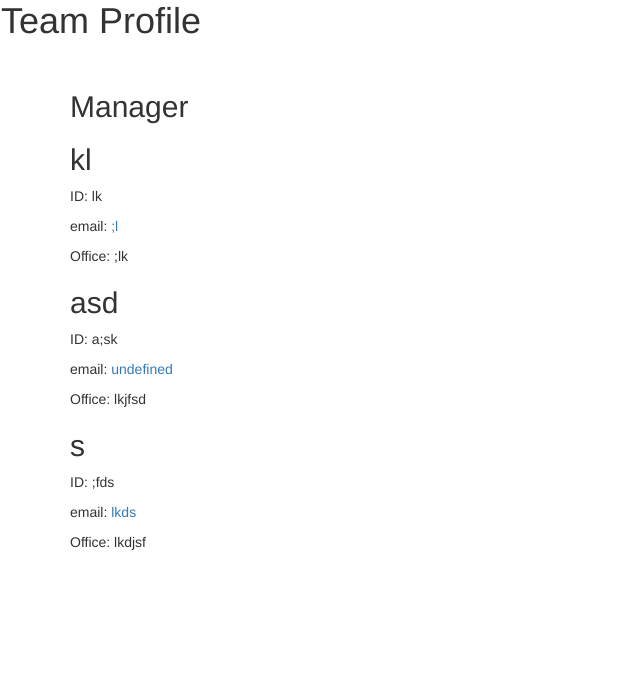
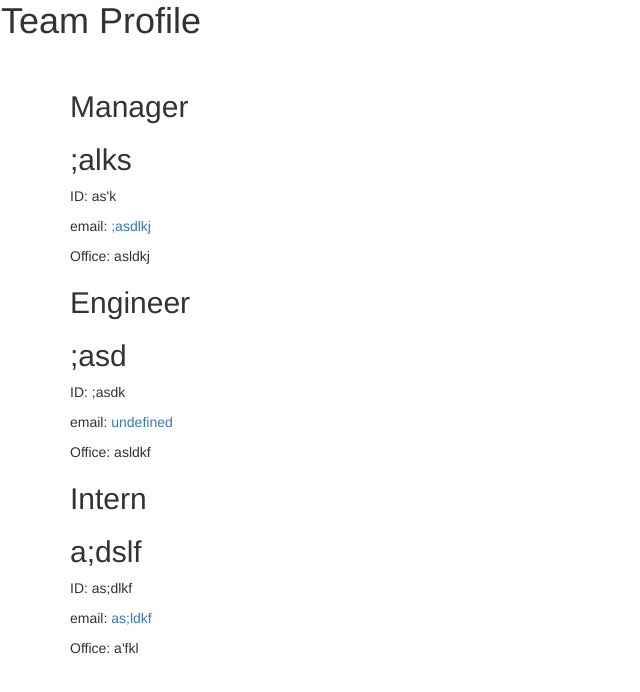
Before and after one commit to mollymontgomery/team_profile_generator, a website: page team.html in a window 1280 px wide. Shown: the whole page, without its empty margins (0-640 px from the left). Drawn offline with nearby package versions, Linux system fonts and the light colour scheme; files that its build step writes are made by us from their sources.

Commit message:
updated HTML and style sheet

```diff
--- a/src/page-template.js
+++ b/src/page-template.js
@@ -22,6 +22,7 @@ const generateTeam = (team) => {
         return `
     <div class="card col" style="width: 250px">
         <div class="card-header" style="width: 100%">
+        <h2>${Engineer.getRole()}</h2>
         <h2>${Engineer.getName()}</h2>
         </div>
         <div class="card-body">
@@ -38,6 +39,7 @@ const generateTeam = (team) => {
         return `
     <div class="card col" style="width: 250px">
         <div class="card-header" style="width: 100%">
+        <h2>${Intern.getRole()}</h2>
         <h2>${Intern.getName()}</h2>
         </div>
         <div class="card-body">
@@ -65,14 +67,15 @@ const generateTeam = (team) => {
 module.exports = team => {
     return `
 
-    <!DOCTYPE html>
+<!DOCTYPE html>
 <html lang="en">
 <head>
     <meta charset="UTF-8">
-    <meta http-equiv="X-UA-Compatible" content="IE=edge">
     <meta name="viewport" content="width=device-width, initial-scale=1.0">
+    <title>Team Generator</title>
+    <link rel="stylesheet" href="https://cdnjs.cloudflare.com/ajax/libs/font-awesome/5.11.2/css/all.min.css">
     <link rel="stylesheet" href="https://maxcdn.bootstrapcdn.com/bootstrap/3.3.7/css/bootstrap.min.css" integrity="sha384-BVYiiSIFeK1dGmJRAkycuHAHRg32OmUcww7on3RYdg4Va+PmSTsz/K68vbdEjh4u" crossorigin="anonymous">
-    <title>Team Generator</title>
+    <link rel="stylesheet: href="./style.css">
 </head>
 <body>
     <header>
--- a/team.html
+++ b/team.html
@@ -1,13 +1,14 @@
 
 
-    <!DOCTYPE html>
+<!DOCTYPE html>
 <html lang="en">
 <head>
     <meta charset="UTF-8">
-    <meta http-equiv="X-UA-Compatible" content="IE=edge">
     <meta name="viewport" content="width=device-width, initial-scale=1.0">
+    <title>Team Generator</title>
+    <link rel="stylesheet" href="https://cdnjs.cloudflare.com/ajax/libs/font-awesome/5.11.2/css/all.min.css">
     <link rel="stylesheet" href="https://maxcdn.bootstrapcdn.com/bootstrap/3.3.7/css/bootstrap.min.css" integrity="sha384-BVYiiSIFeK1dGmJRAkycuHAHRg32OmUcww7on3RYdg4Va+PmSTsz/K68vbdEjh4u" crossorigin="anonymous">
-    <title>Team Generator</title>
+    <link rel="stylesheet: href="style.css">
 </head>
 <body>
     <header>
@@ -21,34 +22,36 @@
     <div class="card col" style="width: 250px">
         <div class="card-header" style="width: 100%">
         <h2>Manager</h2>
-        <h2>kl</h2>
+        <h2>;alks</h2>
         </div>
         <div class="card-body">
-        <p>ID: lk</p>
-        <p>email: <a href="mailto:;l">;l</a></p>
-        <p>Office: ;lk</p>
+        <p>ID: as'k</p>
+        <p>email: <a href="mailto:;asdlkj">;asdlkj</a></p>
+        <p>Office: asldkj</p>
         </div>
     </div>
 
     <div class="card col" style="width: 250px">
         <div class="card-header" style="width: 100%">
-        <h2>asd</h2>
+        <h2>Engineer</h2>
+        <h2>;asd</h2>
         </div>
         <div class="card-body">
-        <p>ID: a;sk</p>
+        <p>ID: ;asdk</p>
         <p>email: <a href="mailto:undefined">undefined</a></p>
-        <p>Office: lkjfsd</p>
+        <p>Office: asldkf</p>
         </div>
     </div>
 
     <div class="card col" style="width: 250px">
         <div class="card-header" style="width: 100%">
-        <h2>s</h2>
+        <h2>Intern</h2>
+        <h2>a;dslf</h2>
         </div>
         <div class="card-body">
-        <p>ID: ;fds</p>
-        <p>email: <a href="mailto:lkds">lkds</a></p>
-        <p>Office: lkdjsf</p>
+        <p>ID: as;dlkf</p>
+        <p>email: <a href="mailto:as;ldkf">as;ldkf</a></p>
+        <p>Office: a'fkl</p>
         </div>
     </div>
 
```
Also changed, not shown: dist/style.css.
